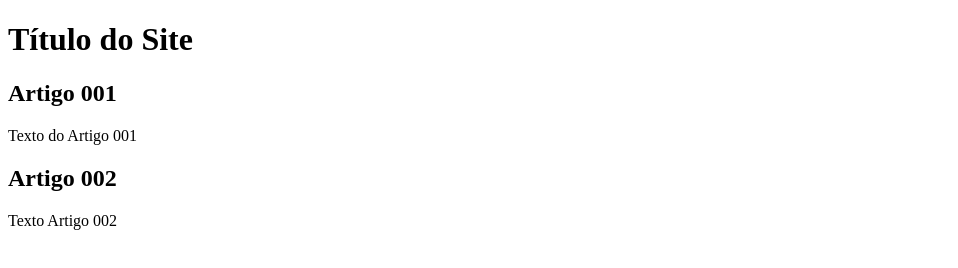
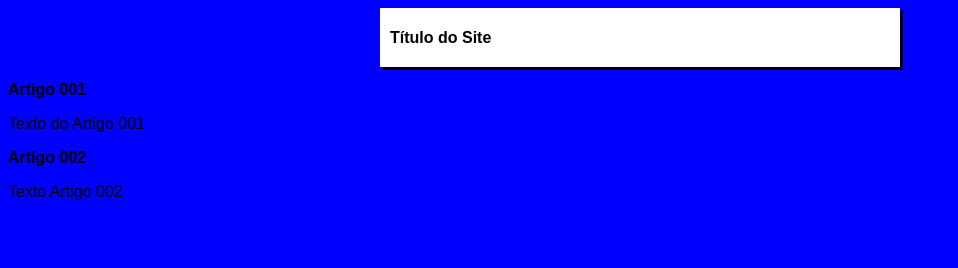
Before and after one commit to EdipoGeoge/projeto-site, a plain HTML site: page index.html in a window 1280 px wide. Shown: the whole page, without its empty margins (0-958 px from the left). Drawn offline with Linux system fonts and the light colour scheme.

Commit message:
iniciei o desing

```diff
--- /dev/null
+++ b/estilo/style.css
@@ -0,0 +1,17 @@
+*{
+    font-family: Arial, Helvetica, sans-serif;
+    font-size: 16px;
+}
+
+
+body{
+    background-color: blue;
+}
+
+main{
+    background-color: white;
+    width: 500px;
+    margin: auto;
+    padding: 10px;
+    box-shadow: 3px 3px black;
+}
--- a/index.html
+++ b/index.html
@@ -4,6 +4,7 @@
     <meta charset="UTF-8">
     <meta name="viewport" content="width=device-width, initial-scale=1.0">
     <title>Título do Site</title>
+    <link rel="stylesheet" href="estilo/style.css">
 </head>
 <body>
     <main>
```
